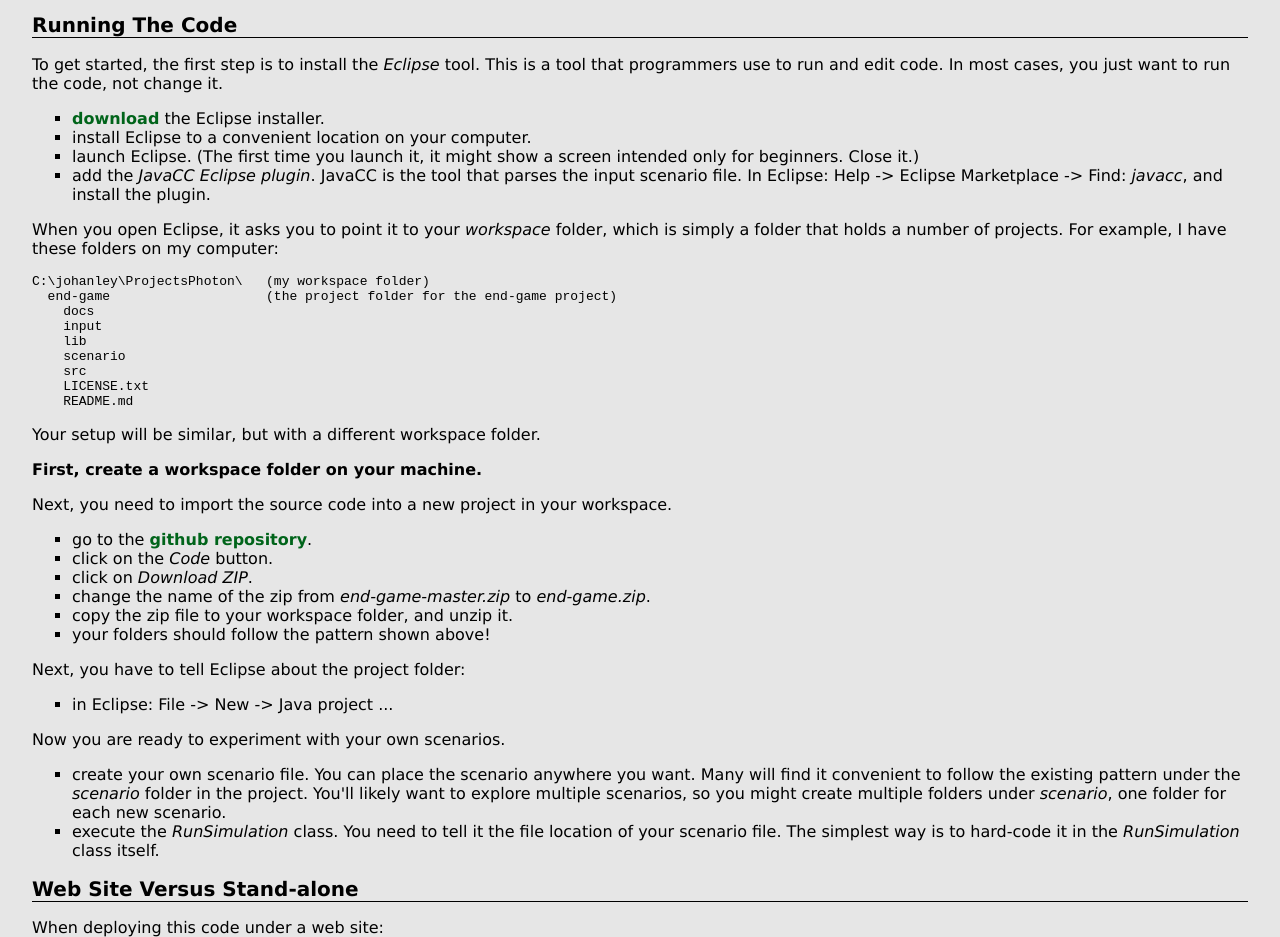
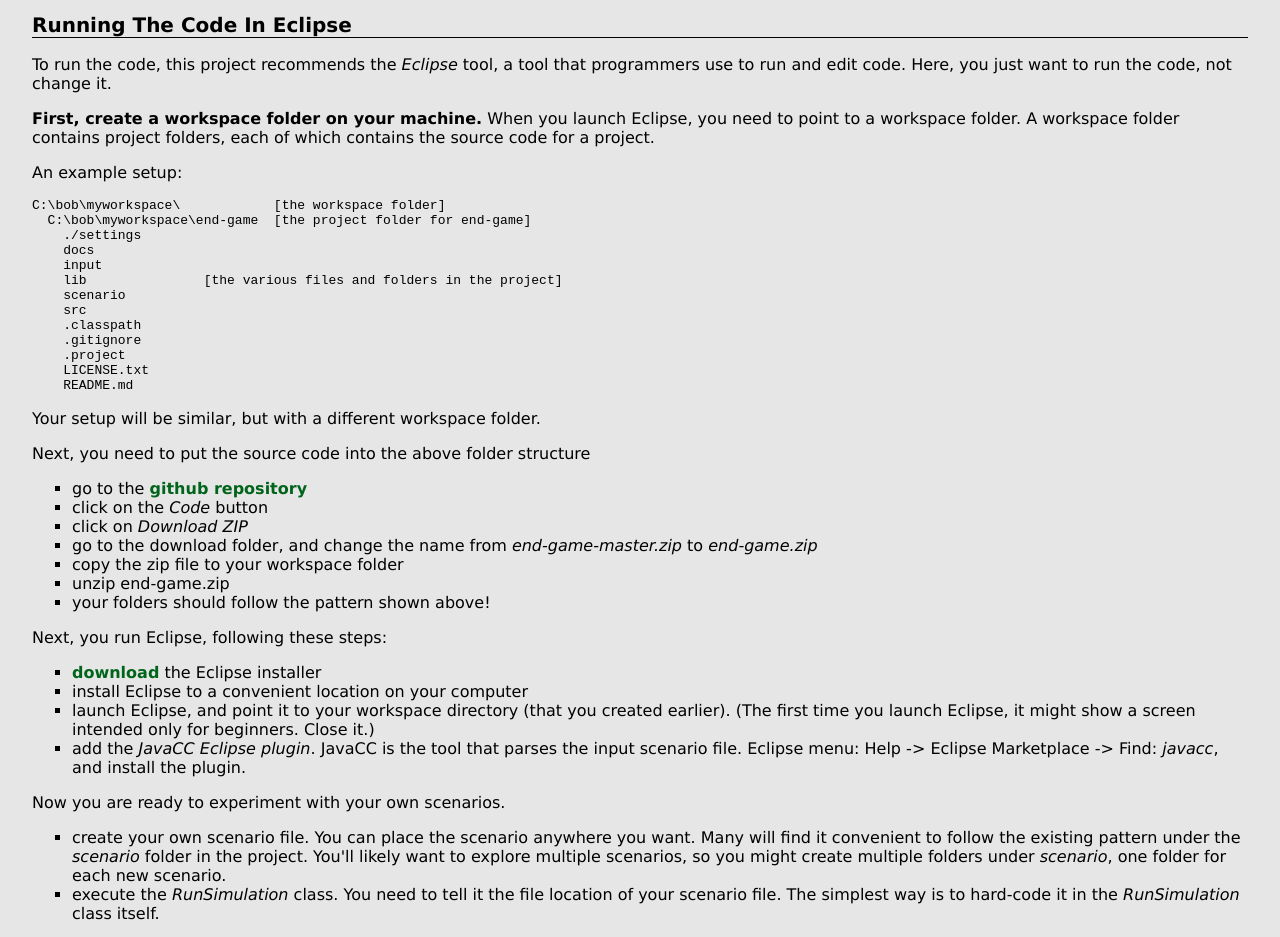
Before and after one commit to johanley/end-game, a plain HTML site: page docs/index.html in a window 1280 px wide. Shown: the part 2743-3680 px from the top of the page. Drawn offline with Linux system fonts and the light colour scheme.

Commit message:
Better docs

```diff
--- a/docs/index.html
+++ b/docs/index.html
@@ -184,51 +184,54 @@
 The output spreadsheet files of this project usually incorporate this stat as a reminder of its importance.
 
 
-<h2>Running The Code</h2>
+<h2>Running The Code In Eclipse</h2>
 
-To get started, the first step is to install the <em>Eclipse</em> tool.
-This is a tool that programmers use to run and edit code.
-In most cases, you just want to run the code, not change it.
-<ul>
- <li><a href='https://www.eclipse.org/downloads/'>download</a> the Eclipse installer.
- <li>install Eclipse to a convenient location on your computer.
- <li>launch Eclipse. (The first time you launch it, it might show a screen intended only for beginners. Close it.)
- <li>add the <em>JavaCC Eclipse plugin</em>. JavaCC is the tool that parses the input scenario file.
- In Eclipse: Help -> Eclipse Marketplace -> Find: <em>javacc</em>, and install the plugin.
-</ul>
+To run the code, this project recommends the <em>Eclipse</em> tool, a
+tool that programmers use to run and edit code.
+Here, you just want to run the code, not change it.
 
-<P>When you open Eclipse, it asks you to point it to your <em>workspace</em> folder, which is simply
-a folder that holds a number of projects.
-For example, I have these folders on my computer:
+<P><b>First, create a workspace folder on your machine.</b>
+When you launch Eclipse, you need to point to a workspace folder.
+A workspace folder contains project folders, each of which contains the source code for a project.
+
+<P>An example setup:
 <pre>
-C:\johanley\ProjectsPhoton\   (my workspace folder)
-  end-game                    (the project folder for the end-game project)
+C:\bob\myworkspace\            [the workspace folder]
+  C:\bob\myworkspace\end-game  [the project folder for end-game]
+    ./settings
     docs
     input
-    lib
+    lib               [the various files and folders in the project]
     scenario
     src
+    .classpath
+    .gitignore
+    .project
     LICENSE.txt
     README.md
 </pre>
 
 <P>Your setup will be similar, but with a different workspace folder.
 
-<P><b>First, create a workspace folder on your machine.</b>
-
-<P>Next, you need to import the source code into a new project in your workspace.
+<P>Next, you need to put the source code into the above folder structure
 <ul>
- <li>go to the <a href='https://github.com/johanley/end-game'>github repository</a>.
- <li>click on the <em>Code</em> button.
- <li>click on <em>Download ZIP</em>.
- <li>change the name of the zip from <em>end-game-master.zip</em> to <em>end-game.zip</em>.
- <li>copy the zip file to your workspace folder, and unzip it.
+ <li>go to the <a href='https://github.com/johanley/end-game'>github repository</a>
+ <li>click on the <em>Code</em> button
+ <li>click on <em>Download ZIP</em>
+ <li>go to the download folder, and change the name from <em>end-game-master.zip</em> to <em>end-game.zip</em>
+ <li>copy the zip file to your workspace folder
+ <li>unzip end-game.zip
  <li>your folders should follow the pattern shown above!
 </ul>
 
-<P>Next, you have to tell Eclipse about the project folder:
+<P>Next, you run Eclipse, following these steps:
 <ul>
- <li>in Eclipse: File -> New -> Java project ...
+ <li><a href='https://www.eclipse.org/downloads/'>download</a> the Eclipse installer
+ <li>install Eclipse to a convenient location on your computer
+ <li>launch Eclipse, and point it to your workspace directory (that you created earlier).
+ (The first time you launch Eclipse, it might show a screen intended only for beginners. Close it.)
+ <li>add the <em>JavaCC Eclipse plugin</em>. JavaCC is the tool that parses the input scenario file.
+ Eclipse menu: Help -> Eclipse Marketplace -> Find: <em>javacc</em>, and install the plugin.
 </ul>
 
 Now you are ready to experiment with your own scenarios.
```
